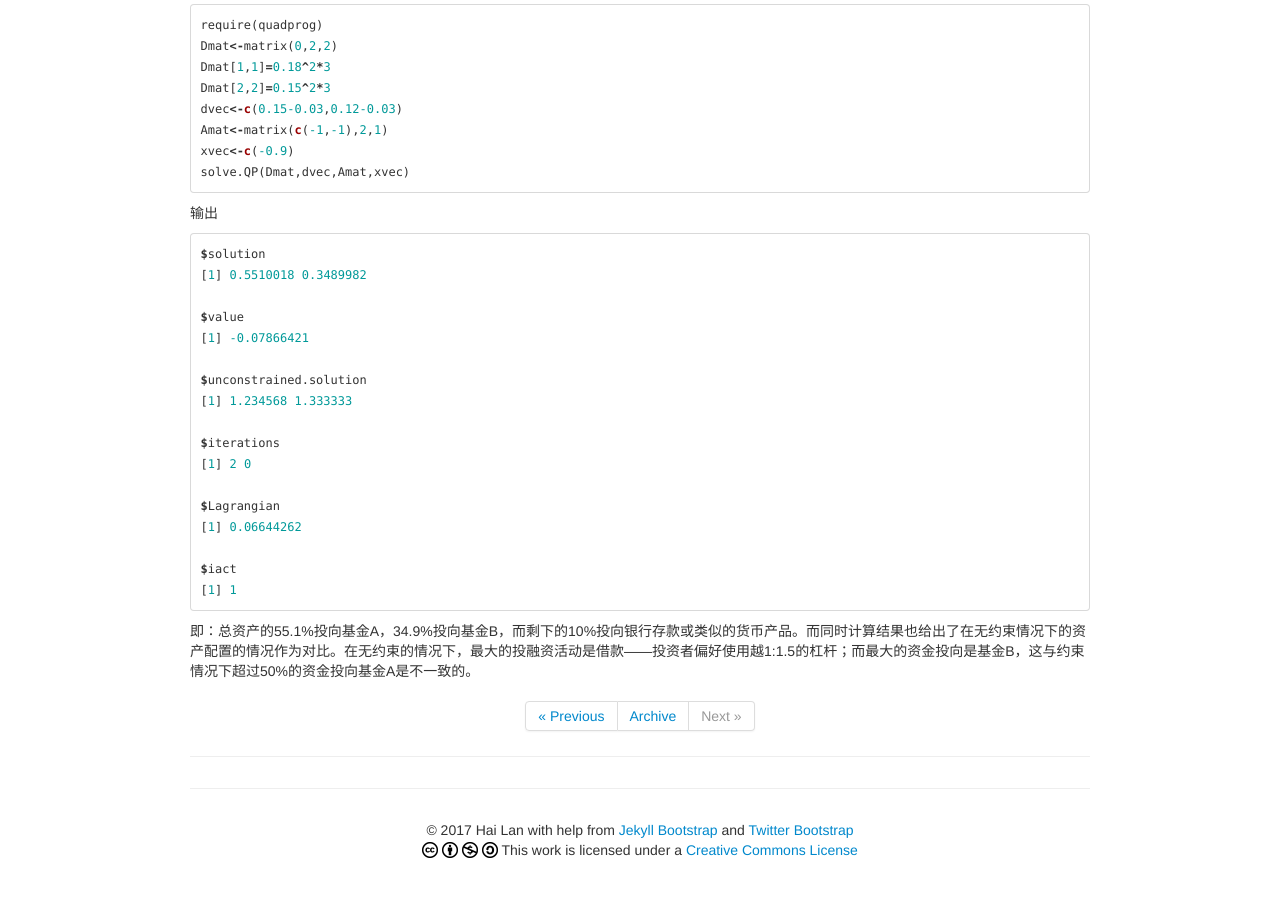
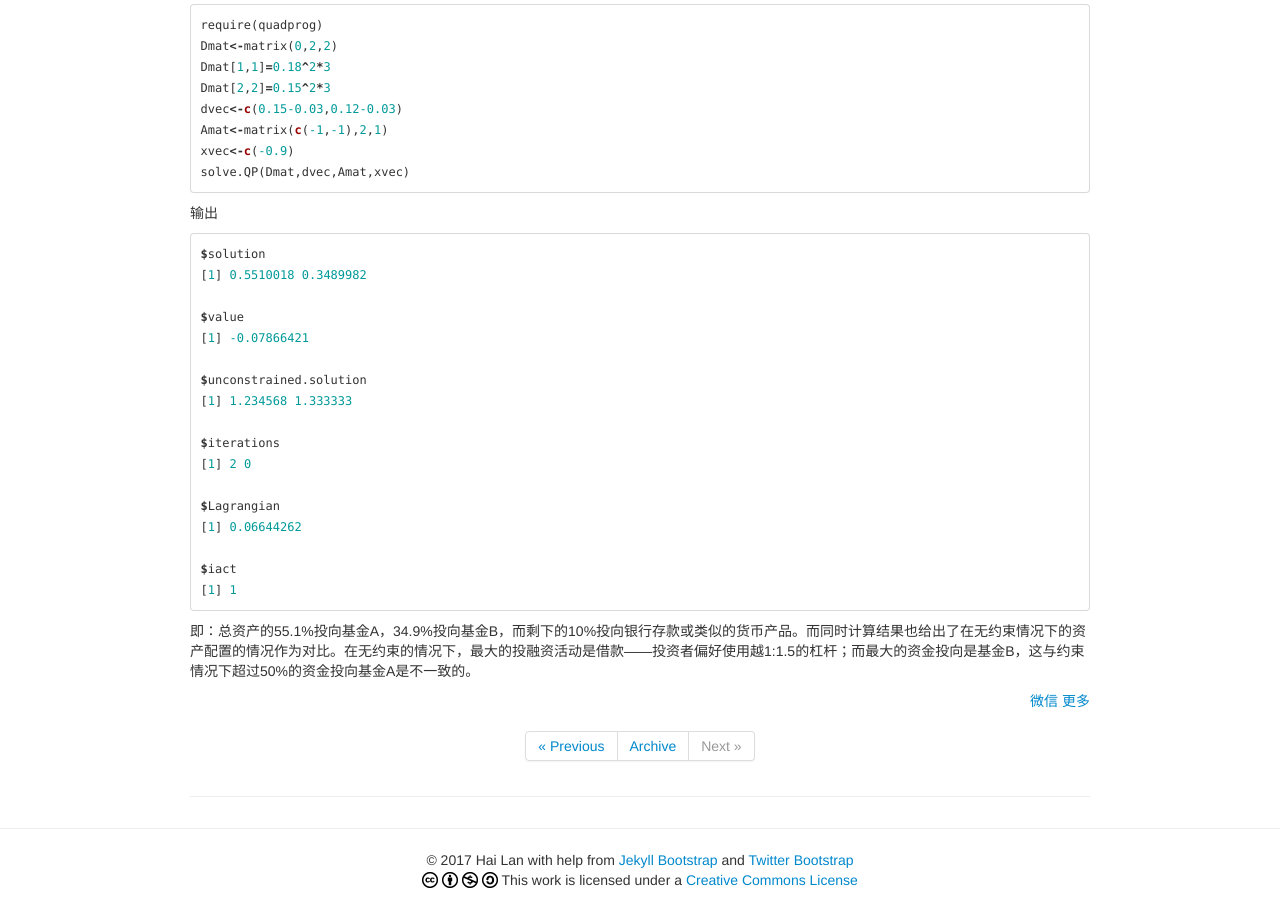
Before and after one commit to lhloki/lhloki.github.io, a Jekyll site: the page built from _posts/investment/2017-04-25-资产配置问题的R语言示范.md, in a window 1280 px wide and 900 px high, scrolled down 1600 px. Built offline with Jekyll 4.4.1, drawn with Linux system fonts in a browser that asks for light colours; formulas are drawn with MathJax 3; comment, search, counter and statistics services are not loaded; before the commit the page ends 2470 px from its top, so only the background shows below that.

Commit message:
Changes to be committed: 	modified:   _config.yml 	modified:   _includes/JB/setup 	modified:   _includes/JB/sharing 	new file:   _includes/JB/sharing-providers/jiathis 	deleted:    _layouts/.page.html.swp 	renamed:    "_posts/investment/2017-04-25-\344\275\277\347\224\250R\350\247\243\345\206\263\350\265\204\344\272\247\351\205\215\347\275\256\351\227\256\351\242\230.md" -> "_posts/investment/2017-04-25-\350\265\204\344\272\247\351\205\215\347\275\256\351\227\256\351\242\230\347\232\204R\350\257\255\350\250\200\347\244\272\350\214\203.md" 	modified:   _site/about/index.html 	modified:   _site/archive.html 	modified:   _site/atom.xml 	modified:   _site/categories.html 	modified:   _site/feed.xml 	modified:   _site/index.html 	modified:   _site/pages.html 	modified:   _site/rss.xml 	modified:   _site/tags.html

```diff
--- a/_config.yml
+++ b/_config.yml
@@ -168,9 +168,9 @@ JB :
   # Set 'provider' to false to turn analytics off globally.
   #
   analytics :
-    provider : google
-    google :
-        tracking_id : 'UA-44085641-1'
+    provider : false
+    #google :
+    #    tracking_id : 'UA-44085641-1'
     # getclicky :
     #   site_id :
     # mixpanel :
@@ -195,7 +195,7 @@ JB :
   # put the 'facebook' at the frist and put the 'googleplus' at the last.
   #
   sharing :
-     provider : [facebook, googleplus]
+     provider : [jiathis]
      facebook :
        layout : button_count
        faces : false
--- a/_includes/JB/setup
+++ b/_includes/JB/setup
@@ -16,7 +16,7 @@
     {% if site.JB.ASSET_PATH %}
       {% assign ASSET_PATH = site.JB.ASSET_PATH %}
     {% else %}
-      {% capture ASSET_PATH %}{{ BASE_PATH }}/assets/themes/{{ page.theme.name }}{% endcapture %}
+      {% capture ASSET_PATH %}{{ BASE_PATH }}/assets/themes/{{ layout.theme.name }}{% endcapture %}
     {% endif %}
   {% endif %}
 {% endcapture %}{% assign jbcache = nil %}
--- a/_includes/JB/sharing
+++ b/_includes/JB/sharing
@@ -10,6 +10,8 @@
         {% include JB/sharing-providers/twitter %}
       {% when 'linkedin' %}
         {% include JB/sharing-providers/linkedin %}
+      {% when 'jiathis' %}
+        {% include JB/sharing-providers/jiathis %}
     {% endcase %}
   {% endfor %}
 
--- /dev/null
+++ b/_includes/JB/sharing-providers/jiathis
@@ -0,0 +1,6 @@
+<!-- JiaThis Button BEGIN --><div id="ckepop">
+<a class="jiathis_button_weixin">微信</a>
+<a href="http://www.jiathis.com/share"  class="jiathis jiathis_txt jiathis_separator jtico jtico_jiathis" target="_blank">更多</a>
+<a class="jiathis_counter_style"></a> </div>
+<script type="text/javascript" src="http://v3.jiathis.com/code/jia.js?uid=1" charset="utf-8"></script>
+</div> <!-- JiaThis Button END -->
```
Also changed, not shown: _posts/investment/2017-04-25-资产配置问题的R语言示范.md (renamed from _posts/investment/2017-04-25-使用R解决资产配置问题.md), 10 other files.
